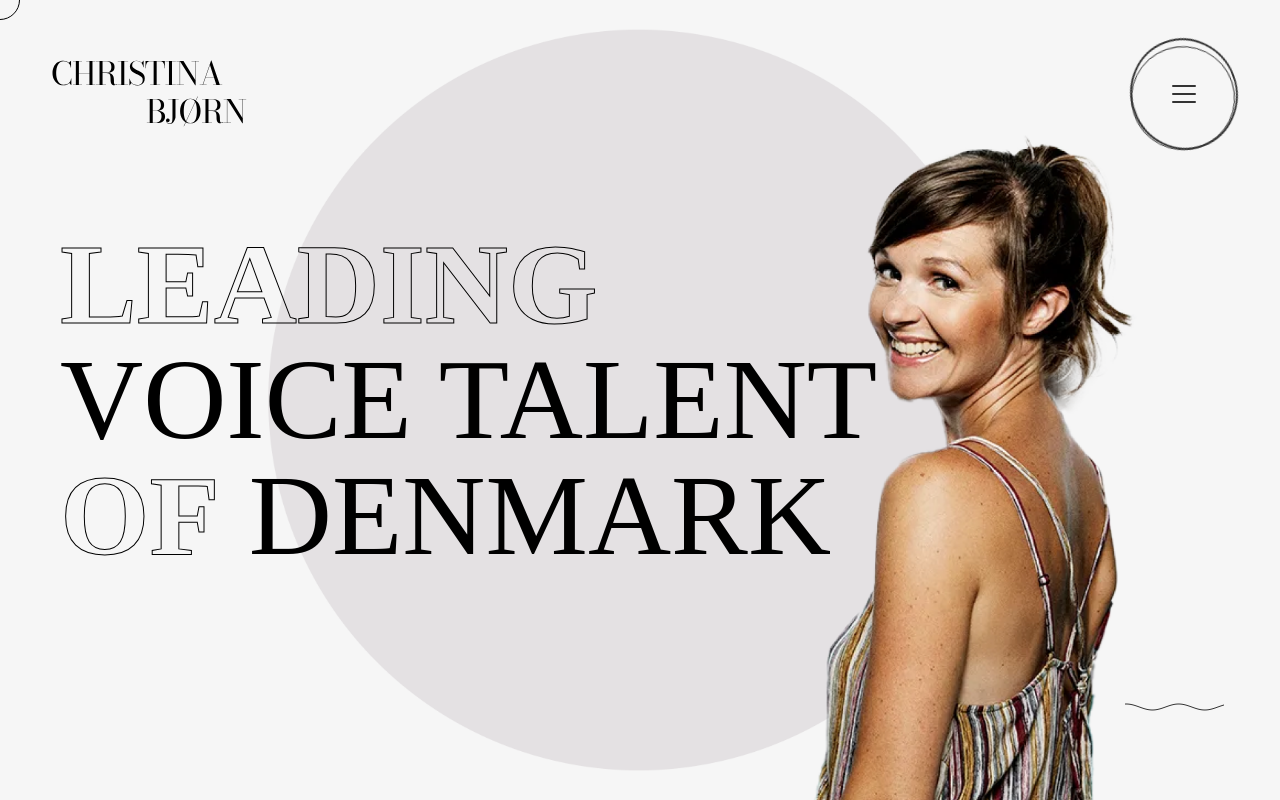
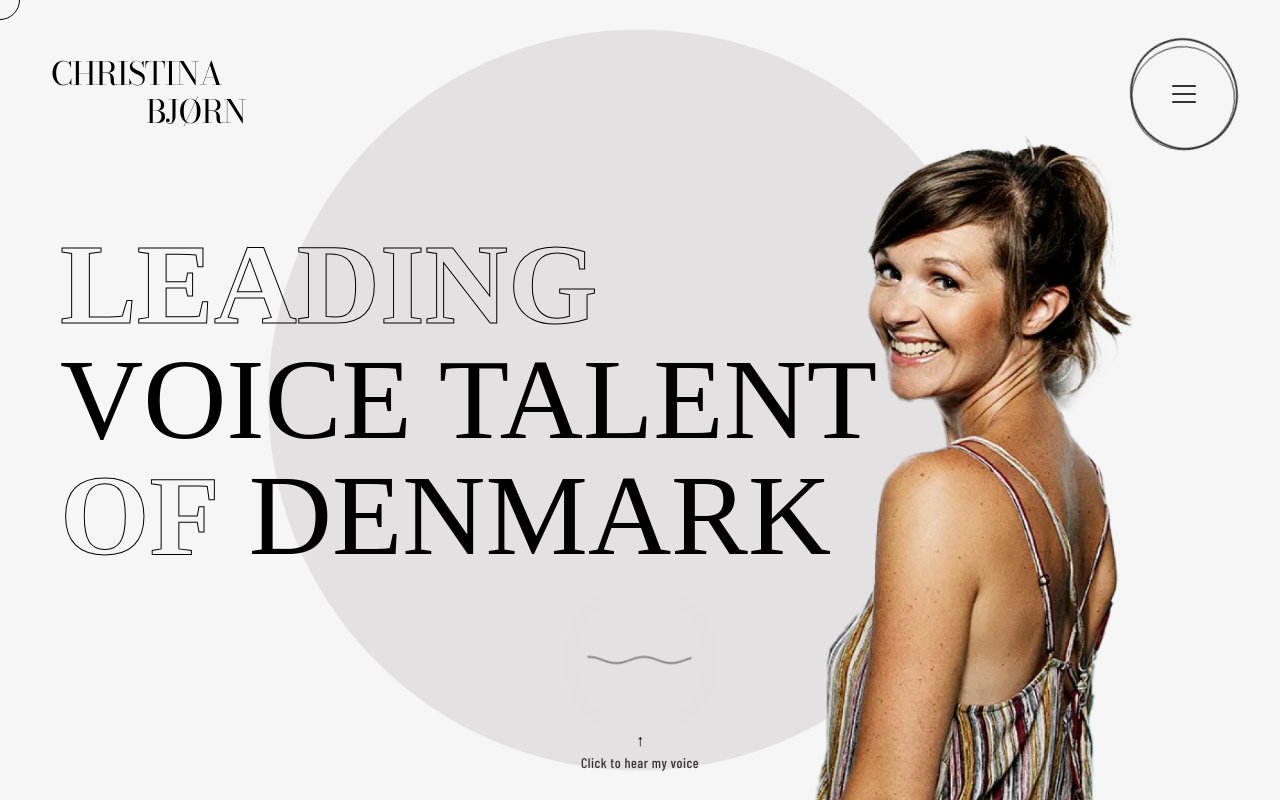
Before and after one commit to mortenhoffmanndoff/mortenhoffmanndoff.github.io, a Vue app: page / in a window 1280 px wide. Shown: the top 800 px of the page. Built offline with nearby package versions, Linux system fonts and the light colour scheme; a web font is replaced by a local one.

Commit message:
Adds soundwave component with play/pause

```diff
--- a/src/elements/Media/Media.vue
+++ b/src/elements/Media/Media.vue
@@ -241,7 +241,7 @@ export default {
     left: 0;
     width: 100%;
     height: 100%;
-    background: rgba(120, 120, 120, 0.5);
+    background: rgba(35, 35, 35, 0.5);
     z-index: 1;
     transition: opacity 0.4s ease;
     pointer-events: none;
--- a/src/elements/Soundwave/Soundwave.vue
+++ b/src/elements/Soundwave/Soundwave.vue
@@ -1,12 +1,25 @@
 <template>
-    <div class="soundwave-container" :class="{ 'menu-open': isMenuOpen }">
+    <div
+        class="soundwave-container"
+        :class="{
+            'menu-open': isMenuOpen,
+            'is-docked': isDocked,
+            'is-initial': !isDocked
+        }"
+    >
+        <div class="soundwave-wrapper" :class="{ 'has-prompt': showPrompt && !hasInteracted }">
             <canvas
                 ref="soundwaveCanvas"
                 :width="size"
                 :height="size"
                 class="soundwave-canvas"
-            @click="togglePlay"
+                @click="handleClick"
             ></canvas>
+            <div v-if="showPrompt && !hasInteracted" class="soundwave-prompt">
+                <span class="prompt-arrow">↑</span>
+                <span class="prompt-text">Click to hear my voice</span>
+            </div>
+        </div>
         <audio ref="audioPlayer" :src="audioSrc"></audio>
     </div>
 </template>
@@ -24,6 +37,14 @@ export default {
         size: {
             type: Number,
             default: 100
+        },
+        autoplay: {
+            type: Boolean,
+            default: false
+        },
+        showPrompt: {
+            type: Boolean,
+            default: true
         }
     },
 
@@ -33,7 +54,9 @@ export default {
             amplitude: 0,
             targetAmplitude: 0,
             animationId: null,
-            ctx: null
+            ctx: null,
+            hasInteracted: false,
+            isDocked: false
         };
     },
 
@@ -43,6 +66,12 @@ export default {
 
         // Listen for audio end event
         this.$refs.audioPlayer.addEventListener('ended', this.onAudioEnded);
+
+        // Check if we should autoplay (only works if user has interacted with the page before)
+        if (this.autoplay) {
+            // Small delay to ensure page is ready
+            setTimeout(() => this.play(), 500);
+        }
     },
 
     beforeUnmount() {
@@ -86,6 +115,35 @@ export default {
             this.animationId = requestAnimationFrame(this.draw);
         },
 
+        async play() {
+            if (this.running) return;
+
+            this.running = true;
+            this.targetAmplitude = 40;
+            this.hasInteracted = true;
+
+            const audio = this.$refs.audioPlayer;
+            try {
+                await audio.play();
+            } catch (err) {
+                // Autoplay blocked, reset state
+                console.log("Autoplay blocked:", err);
+                this.running = false;
+                this.targetAmplitude = 0;
+            }
+        },
+
+        handleClick() {
+            this.hasInteracted = true;
+
+            // If not docked yet, animate to corner
+            if (!this.isDocked) {
+                this.isDocked = true;
+            }
+
+            this.togglePlay();
+        },
+
         async togglePlay() {
             this.running = !this.running;
             this.targetAmplitude = this.running ? 40 : 0;
@@ -116,14 +174,50 @@ export default {
 <style scoped>
 .soundwave-container {
     position: fixed;
+    z-index: 9999;
+    display: inline-block;
+    transition: all 0.8s cubic-bezier(0.34, 1.56, 0.64, 1);
+}
+
+/* Initial position - below hero text, centered */
+.soundwave-container.is-initial {
+    left: 50%;
+    top: 75vh;
+    transform: translateX(-50%);
+}
+
+/* Docked position - bottom right corner */
+.soundwave-container.is-docked {
     right: 45px;
     bottom: 30px;
-    z-index: 9999;
-    display: inline-block;
+    left: auto;
+    top: auto;
+    transform: none;
+}
+
+.soundwave-wrapper {
+    position: relative;
+    display: flex;
+    flex-direction: column;
+    align-items: center;
+}
+
+.soundwave-wrapper.has-prompt .soundwave-canvas {
+    animation: pulse 2s ease-in-out infinite;
+}
+
+@keyframes pulse {
+    0%, 100% {
+        transform: scale(1);
+        box-shadow: 0 0 0 0 rgba(42, 42, 42, 0.3);
+    }
+    50% {
+        transform: scale(1.05);
+        box-shadow: 0 0 0 15px rgba(42, 42, 42, 0);
+    }
 }
 
 .soundwave-canvas {
-    /* border: 1px solid black; */
     border-radius: 50%;
     cursor: pointer;
     transition: transform 0.2s ease, stroke 0.4s cubic-bezier(0.25, 0.1, 0.25, 1);
@@ -133,13 +227,90 @@ export default {
 
 .soundwave-canvas:hover {
     transform: scale(1.05);
+    animation: none;
 }
 
 .soundwave-canvas:active {
     transform: scale(0.95);
 }
 
+.soundwave-prompt {
+    position: absolute;
+    top: 100%;
+    margin-top: 10px;
+    white-space: nowrap;
+    display: flex;
+    flex-direction: column;
+    align-items: center;
+    gap: 4px;
+    animation: promptFade 2s ease-in-out infinite;
+}
+
+/* When docked, prompt goes to the left */
+.is-docked .soundwave-prompt {
+    position: absolute;
+    top: auto;
+    right: 100%;
+    margin-top: 0;
+    margin-right: 15px;
+    flex-direction: row;
+    gap: 8px;
+}
+
+.is-docked .soundwave-prompt .prompt-arrow {
+    content: '→';
+}
+
+@keyframes promptFade {
+    0%, 100% {
+        opacity: 0.6;
+    }
+    50% {
+        opacity: 1;
+    }
+}
+
+.prompt-text {
+    font-size: 14px;
+    font-weight: 500;
+    letter-spacing: 0.5px;
+    color: #333;
+}
+
+.prompt-arrow {
+    font-size: 16px;
+    animation: arrowBounce 1s ease-in-out infinite;
+}
+
+/* Arrow bounces up when initial */
+.is-initial .prompt-arrow {
+    animation: arrowBounceUp 1s ease-in-out infinite;
+}
+
+@keyframes arrowBounceUp {
+    0%, 100% {
+        transform: translateY(0);
+    }
+    50% {
+        transform: translateY(-5px);
+    }
+}
+
+@keyframes arrowBounce {
+    0%, 100% {
+        transform: translateX(0);
+    }
+    50% {
+        transform: translateX(5px);
+    }
+}
+
 .soundwave-container.menu-open .soundwave-canvas {
     color: #F6F6F6;
 }
+
+.soundwave-container.menu-open .prompt-text,
+.soundwave-container.menu-open .prompt-arrow {
+    color: #F6F6F6;
+}
 </style>
```
Lines whose indentation alone changed are shown as unchanged.
